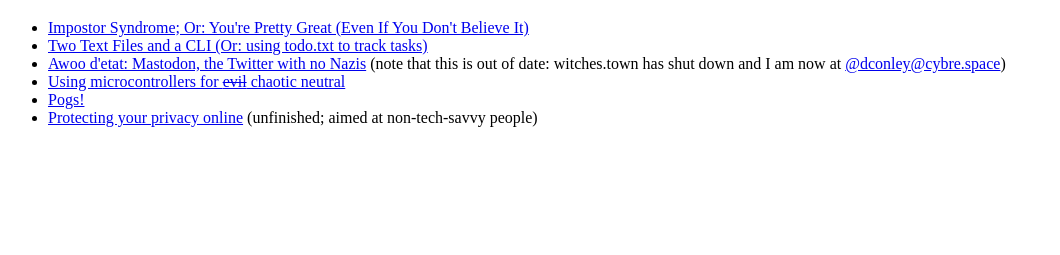
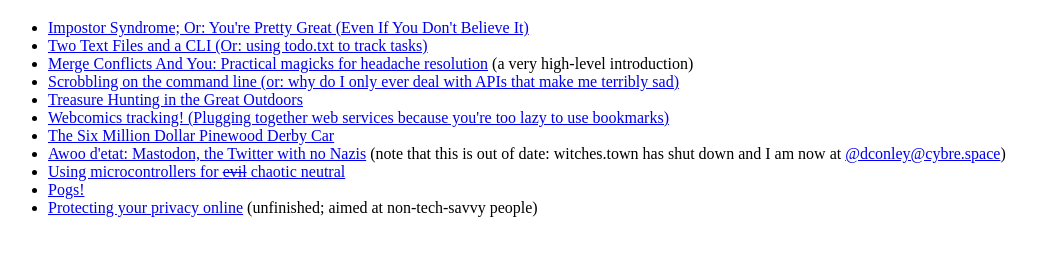
Before and after one commit to Sigafoos/slides, a plain HTML site: page index.html in a window 1280 px wide. Shown: the part 61-316 px from the top of the page, without its empty margins (0-1060 px from the left). Drawn offline with Linux system fonts and the light colour scheme.

Commit message:
more slides on th' index

```diff
--- a/index.html
+++ b/index.html
@@ -10,6 +10,11 @@
 		<ul>
 			<li><a href="impostor/index.html" title="Impostor Syndrome; Or: You're Pretty Great (Even If You Don't Believe It)">Impostor Syndrome; Or: You're Pretty Great (Even If You Don't Believe It)</a></li>
 			<li><a href="todotxt/index.html" title="Two Text Files and a CLI (Or: using todo.txt to track tasks)">Two Text Files and a CLI (Or: using todo.txt to track tasks)</a></li>
+			<li><a href="mergeconflicts/index.html" title="Merge Conflicts And You: Practical magicks for headache resolution">Merge Conflicts And You: Practical magicks for headache resolution</a> (a very high-level introduction)</li>
+			<li><a href="scrobble/index.html" title="Scrobbling on the command line (or: why do I only ever deal with APIs that make me terribly sad)">Scrobbling on the command line (or: why do I only ever deal with APIs that make me terribly sad)</a></li>
+			<li><a href="outdoors/index.html" title="Treasure Hunting in the Great Outdoors">Treasure Hunting in the Great Outdoors</a></li>
+			<li><a href="webcomics/index.html" title="Webcomics tracking! (Plugging together web services because you're too lazy to use bookmarks)">Webcomics tracking! (Plugging together web services because you're too lazy to use bookmarks)</a></li>
+			<li><a href="derby/index.html" title="The Six Million Dollar Pinewood Derby Car">The Six Million Dollar Pinewood Derby Car</a></li>
 			<li><a href="mastodon/index.html" title="Awoo d'etat: Mastodon, the Twitter with no Nazis">Awoo d'etat: Mastodon, the Twitter with no Nazis</a> (note that this is out of date: witches.town has shut down and I am now at <a href="https://cybre.space/@dconley" title="@dconley@cybre.space">@dconley@cybre.space</a>)</li>
 			<li><a href="mwr/index.html" title="Using microcontrollers for chaotic neutral">Using microcontrollers for <del>evil</del> chaotic neutral</a></li>
 			<li><a href="pogs/index.html" title="Pogs!">Pogs!</a></li>
```
